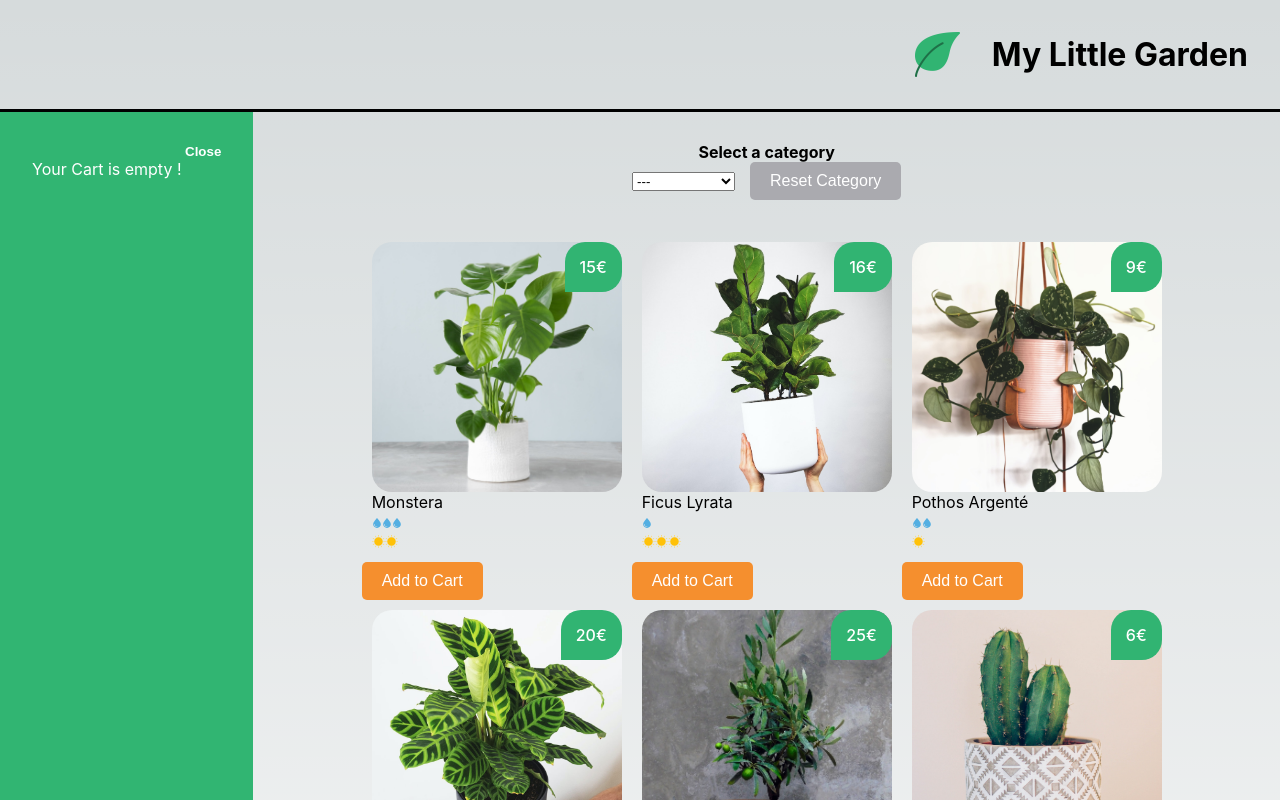
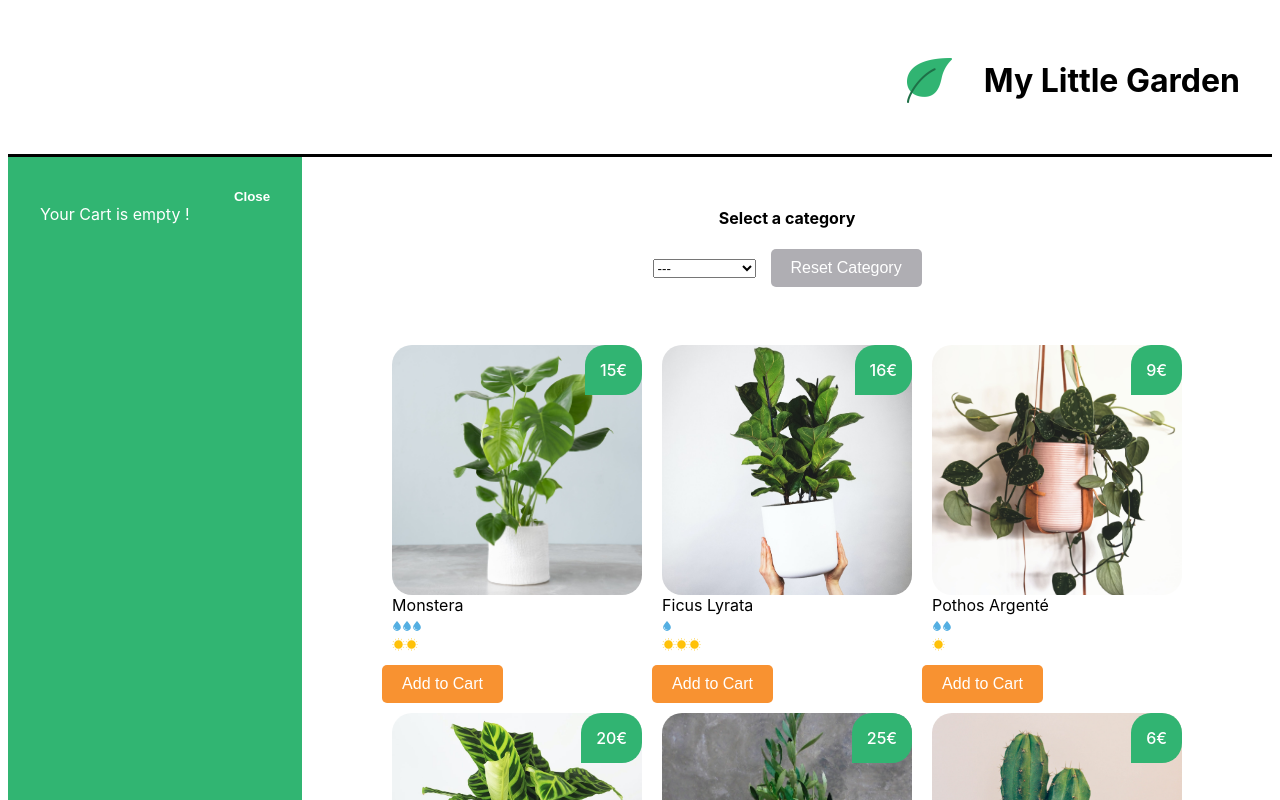
Before and after one commit to selsebil-ben/My-Little-Garden, a Next.js app: page / in a window 1280 px wide. Shown: the top 800 px of the page. Built offline with nearby package versions, Linux system fonts and the light colour scheme.

Commit message:
upd g styles

```diff
--- a/src/app/globals.css
+++ b/src/app/globals.css
@@ -5,9 +5,11 @@
     "Roboto Mono", "Oxygen Mono", "Ubuntu Monospace", "Source Code Pro",
     "Fira Mono", "Droid Sans Mono", "Courier New", monospace;
 
-  --foreground-rgb: 0, 0, 0;
-  --background-start-rgb: 214, 219, 220;
-  --background-end-rgb: 255, 255, 255;
+  --foreground-rgb: 0, 0, 0; /* Keep the text color black */
+
+  /* Adjust these values for a lighter background */
+  --background-start-rgb: 240, 248, 255; /* Light blue */
+  --background-end-rgb: 255, 255, 255; /* White */
 
   --primary-glow: conic-gradient(
     from 180deg at 50% 50%,
@@ -39,69 +41,3 @@
   --card-rgb: 180, 185, 188;
   --card-border-rgb: 131, 134, 135;
 }
-
-@media (prefers-color-scheme: dark) {
-  :root {
-    --foreground-rgb: 255, 255, 255;
-    --background-start-rgb: 0, 0, 0;
-    --background-end-rgb: 0, 0, 0;
-
-    --primary-glow: radial-gradient(rgba(1, 65, 255, 0.4), rgba(1, 65, 255, 0));
-    --secondary-glow: linear-gradient(
-      to bottom right,
-      rgba(1, 65, 255, 0),
-      rgba(1, 65, 255, 0),
-      rgba(1, 65, 255, 0.3)
-    );
-
-    --tile-start-rgb: 2, 13, 46;
-    --tile-end-rgb: 2, 5, 19;
-    --tile-border: conic-gradient(
-      #ffffff80,
-      #ffffff40,
-      #ffffff30,
-      #ffffff20,
-      #ffffff10,
-      #ffffff10,
-      #ffffff80
-    );
-
-    --callout-rgb: 20, 20, 20;
-    --callout-border-rgb: 108, 108, 108;
-    --card-rgb: 100, 100, 100;
-    --card-border-rgb: 200, 200, 200;
-  }
-}
-
-* {
-  box-sizing: border-box;
-  padding: 0;
-  margin: 0;
-}
-
-html,
-body {
-  max-width: 100vw;
-  overflow-x: hidden;
-}
-
-body {
-  color: rgb(var(--foreground-rgb));
-  background: linear-gradient(
-      to bottom,
-      transparent,
-      rgb(var(--background-end-rgb))
-    )
-    rgb(var(--background-start-rgb));
-}
-
-a {
-  color: inherit;
-  text-decoration: none;
-}
-
-@media (prefers-color-scheme: dark) {
-  html {
-    color-scheme: dark;
-  }
-}
```
